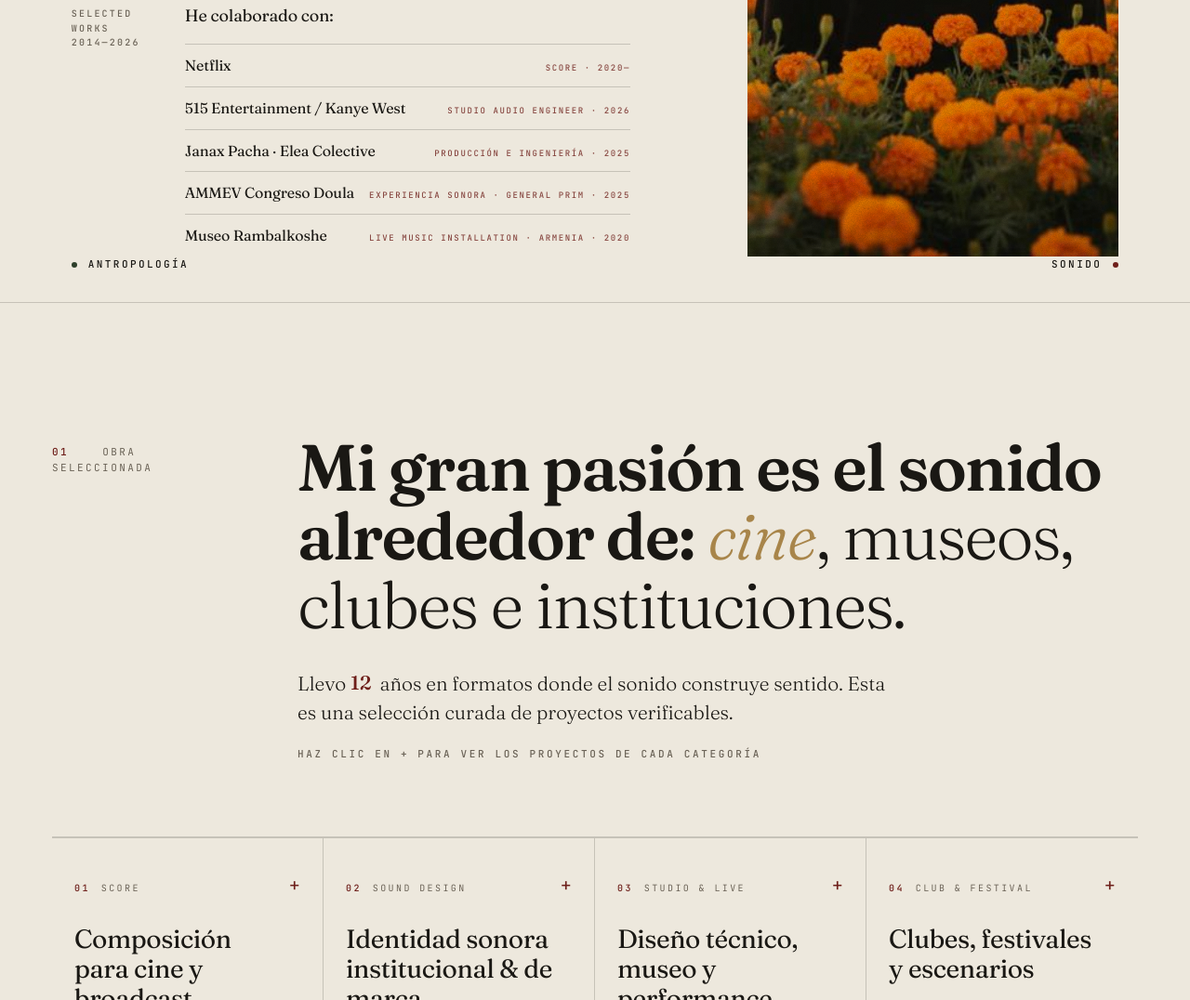
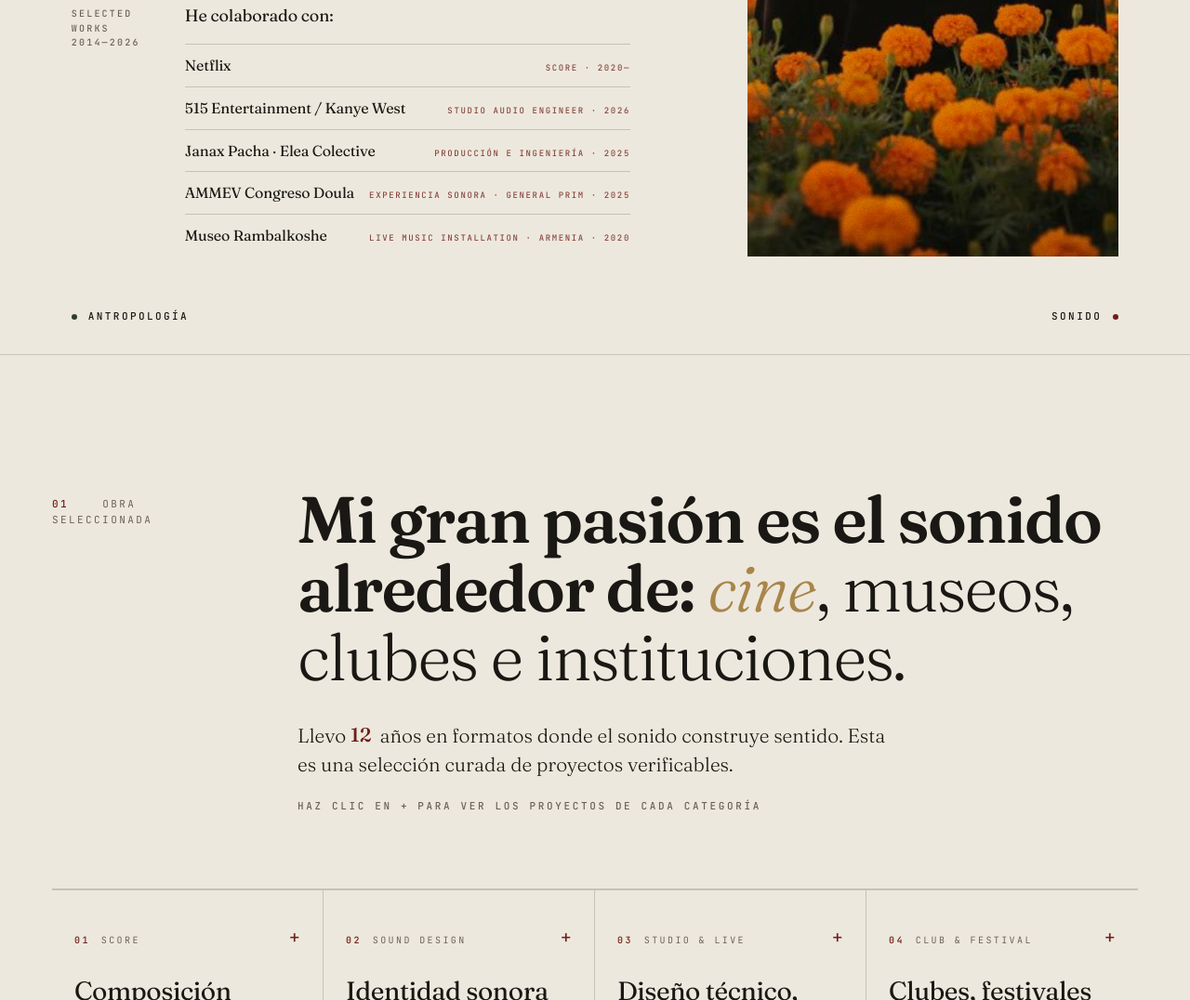
Before and after one commit to infomexikocolectivo-afk/cesardelpino, an Astro site: page / in a window 1280 px wide. Shown: the part 673-1749 px from the top of the page at 93% size. Built offline with nearby package versions, Linux system fonts and the light colour scheme; Astro itself is replaced by a stand-in of ours.

Commit message:
hero: aire en label inferior
Co-Authored-By: Claude Opus 4.7 (1M context) <noreply@anthropic.com>

```diff
--- a/src/pages/index.astro
+++ b/src/pages/index.astro
@@ -1925,6 +1925,9 @@ const pageDescription = 'César Del Pino — Sonic Anthropologist. Sound Artist
   .hero-corners-bottom {
     grid-column: 1 / -1;
     grid-row: 3;
+    /* Mismo aire que arriba entre header y "SONIC ANTHROPOLOGIST": 56px
+       minimo desde la ultima linea de creditos. */
+    margin-top: 56px;
   }
 
   .hero-manifesto,
```
